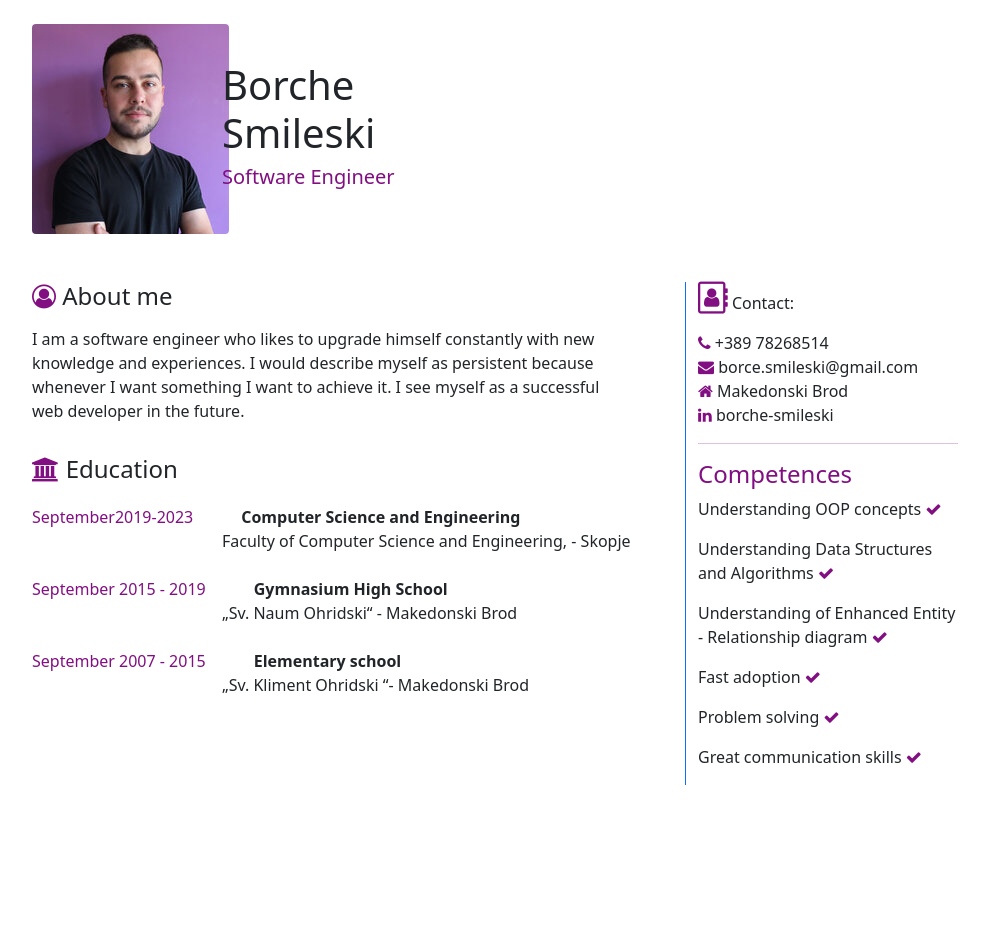
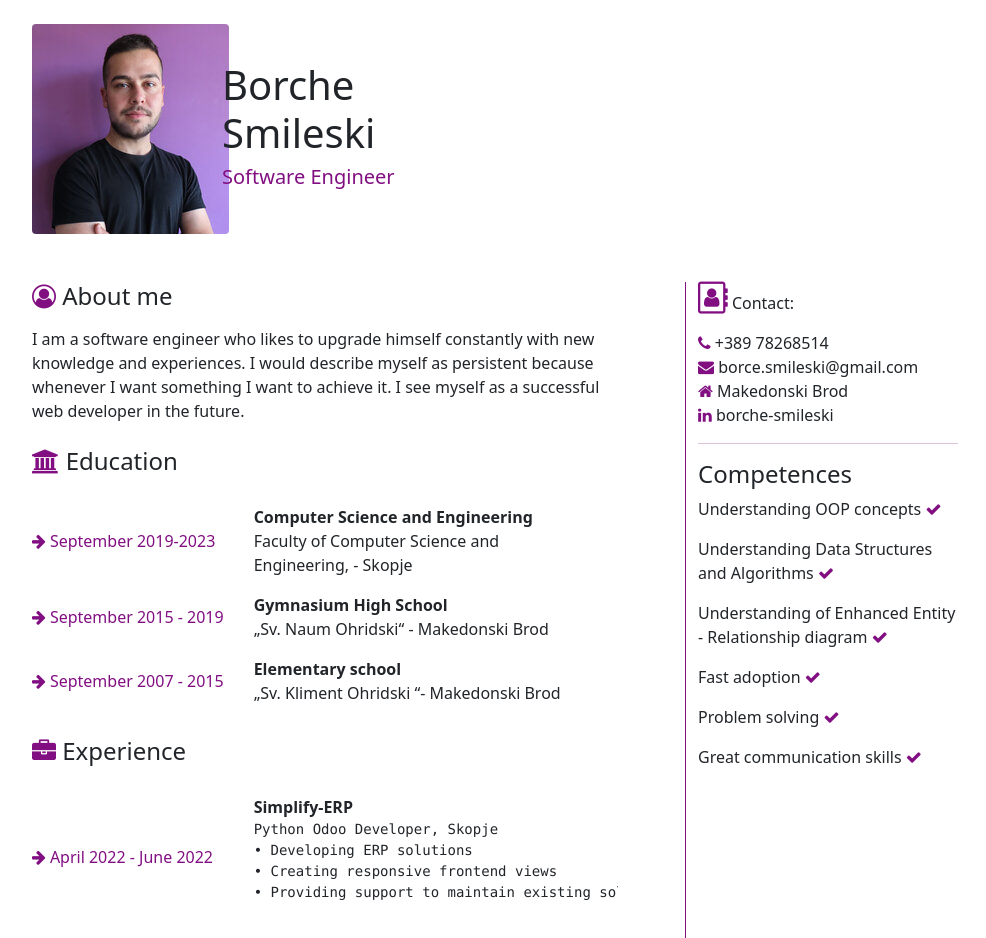
Before and after one commit to borcesmileski/portfolio, a Vue app: page / in a window 1280 px wide. Shown: the top 938 px of the page, without its empty margins (145-1131 px from the left). Before the commit the page ends 800 px from the top, so only its background shows below. Built offline with nearby package versions, Linux system fonts and the light colour scheme.

Commit message:
Changed primary color and added experiences

```diff
--- a/src/assets/scss/app.scss
+++ b/src/assets/scss/app.scss
@@ -1,3 +1,4 @@
 $fa-font-path: "~font-awesome/fonts";
+$primary: #820f82;
 @import "~bootstrap/scss/bootstrap";
 @import "~font-awesome/scss/font-awesome";
--- /dev/null
+++ b/src/components/Education.vue
@@ -0,0 +1,78 @@
+<template>
+  <div class="pt-2">
+    <h4> <i class="text-primary fa fa-university pb-3" aria-hidden="true"></i> Education</h4>
+    <div>
+      <div v-for="edu in education" class="row">
+        <div class="col-12 col-lg-4 align-self-center">
+          <i class="fa fa-arrow-right text-primary" aria-hidden="true"></i>
+          <span class="text-primary "> {{edu.date}}</span>
+        </div>
+        <div class="col-12 col-lg-6 text-start py-2">
+          <span><b>{{edu.name}}</b></span>
+          <br/>
+          <span>{{edu.description}}</span>
+        </div>
+
+      </div>
+
+      <br/>
+
+    </div>
+    <h4> <i class="text-primary fa fa-briefcase pb-3" aria-hidden="true"></i> Experience</h4>
+    <div>
+      <div v-for="exp in experience" class="row">
+        <div class="col-12 col-lg-4 align-self-center">
+          <i class="fa fa-arrow-right text-primary" aria-hidden="true"></i>
+          <span class="text-primary "> {{exp.date}}</span>
+        </div>
+        <div class="col-12 col-lg-7 text-start py-2">
+          <span><b>{{exp.name}}</b></span>
+          <br/>
+          <pre>{{exp.description}}</pre>
+        </div>
+
+      </div>
+
+      <br/>
+
+    </div>
+  </div>
+</template>
+
+<script>
+export default {
+  name: "Education",
+  data() {
+    return {
+      education:[
+        {
+          date: 'September 2019-2023',
+          name: 'Computer Science and Engineering',
+          description:'Faculty of Computer Science and Engineering, - Skopje'
+        },
+        {
+          date: 'September 2015 - 2019',
+          name: 'Gymnasium High School',
+          description:'„Sv. Naum Ohridski“ - Маkedonski Brod'
+        },
+        {
+          date: 'September 2007 - 2015',
+          name: 'Elementary school',
+          description:'„Sv. Kliment Ohridski “- Мakedonski Brod'
+        },
+      ],
+      experience:[
+        {
+          date:'April 2022 - June 2022',
+          name:'Simplify-ERP',
+          description: 'Python Odoo Developer, Skopje \n• Developing ERP solutions \n• Creating responsive frontend views \n• Providing support to maintain existing solutions'
+        }
+      ]
+    }
+  }
+}
+</script>
+
+<style scoped>
+
+</style>
--- /dev/null
+++ b/src/components/Header.vue
@@ -0,0 +1,23 @@
+<template>
+
+  <div class="row">
+    <div class="col-12 col-lg-2 offset-lg-1">
+      <img class="rounded" alt="profile piicture" src="../assets/img/profile.jpg">
+    </div>
+    <div class="col-12 col-lg-3  align-self-center">
+      <h1>Borche Smileski</h1>
+      <h5 class="text-primary">Software Engineer</h5>
+    </div>
+  </div>
+
+</template>
+
+<script>
+export default {
+  name: "Header"
+}
+</script>
+
+<style scoped>
+
+</style>
--- /dev/null
+++ b/src/components/RightBar.vue
@@ -0,0 +1,60 @@
+<template>
+  <div class="col-12 col-lg-3 border-start border-1 border-primary">
+    <i style="color: #820f82;" class="fa fa-address-book-o fa-2x" aria-hidden="true"></i> Contact:
+
+    <div class="mt-3">
+      <p>
+        <i class="text-primary fa fa-phone" aria-hidden="true"></i> +389 78268514
+        <br/>
+        <i class="text-primary fa fa-envelope" aria-hidden="true"></i> borce.smileski@gmail.com
+        <br/>
+        <i class="text-primary fa fa-home" aria-hidden="true"></i> Makedonski Brod
+        <br/>
+        <i class="text-primary fa fa-linkedin" aria-hidden="true"></i> borche-smileski
+      </p>
+    </div>
+    <hr style="color: #820f82;">
+    <div class="mt-2">
+      <h4 class="text-truncate">Competences</h4>
+      <div v-for="comp in competences">
+        <p>{{ comp.skill }} <i style="color:#820f82 " class="fa fa-check " aria-hidden="true"></i></p>
+      </div>
+
+    </div>
+
+  </div>
+</template>
+
+<script>
+export default {
+  name: "RightBar",
+  data() {
+    return {
+      competences: [
+        {
+          skill: 'Understanding OOP concepts',
+        },
+        {
+          skill: 'Understanding Data Structures and Algorithms',
+        },
+        {
+          skill: 'Understanding of Enhanced Entity - Relationship diagram',
+        },
+        {
+          skill: 'Fast adoption',
+        },
+        {
+          skill: 'Problem solving',
+        },
+        {
+          skill: ' Great communication skills',
+        }
+      ],
+    }
+  }
+}
+</script>
+
+<style scoped>
+
+</style>
--- a/src/views/Portfolio.vue
+++ b/src/views/Portfolio.vue
@@ -1,119 +1,39 @@
 <template>
   <div class="container mt-4">
-    <div class="row">
-      <div class="col-12 col-lg-2 offset-lg-1">
-        <img class="rounded" src="../assets/img/profile.jpg">
-      </div>
-      <div class="col-12 col-lg-3  align-self-center">
-        <h1>Borche Smileski</h1>
-        <h5 style="color: #820f82">Software Engineer</h5>
-      </div>
-      <div class="col-12 col-lg-3 offset-lg-1 align-self-lg-center">
 
-
-      </div>
-    </div>
+      <Header/>
 
     <div class="row mt-5">
       <div class="col-12 col-lg-7 offset-lg-1 ">
         <div class="pe-5">
-          <h4 class="pb-2" ><i style="color: #820f82" class="fa fa-user-circle-o" aria-hidden="true"></i> About me</h4>
+          <h4 class="pb-2" ><i class="text-primary fa fa-user-circle-o" aria-hidden="true"></i> About me</h4>
           <p>I am a software engineer who likes to upgrade himself constantly with new knowledge and experiences.
             I would describe myself as persistent because whenever I want something I want to achieve it.
             I see myself as a successful web developer in the future. </p>
         </div>
-        <div class="pt-3">
-          <h4> <i style="color: #820f82" class="fa fa-university pb-3" aria-hidden="true"></i> Education</h4>
-          <div v-for="edu in education">
-            <div>
-              <span style="color:#820f82;">{{edu.date}}</span>
-              <span  class="d-inline ps-5"> <b>{{edu.name}}</b></span>
-              <span style="margin-left: 190px" class="d-block"> {{edu.description}}</span>
 
-            </div>
-
-            <br/>
-          </div>
-        </div>
-      </div>
-      <div class="col-12 col-lg-3 border-start border-1 border-primary">
-        <i style="color: #820f82;" class="fa fa-address-book-o fa-2x" aria-hidden="true"></i> Contact:
-
-        <div class="mt-3">
-          <p>
-            <i style="color: #820f82;" class="fa fa-phone" aria-hidden="true"></i> +389 78268514
-            <br/>
-            <i style="color: #820f82;" class="fa fa-envelope" aria-hidden="true"></i> borce.smileski@gmail.com
-            <br/>
-            <i style="color: #820f82;" class="fa fa-home" aria-hidden="true"></i> Makedonski Brod
-            <br/>
-            <i style="color: #820f82;" class="fa fa-linkedin" aria-hidden="true"></i> borche-smileski
-          </p>
-        </div>
-        <hr style="color: #820f82;">
-        <div class="mt-2">
-            <h4 style="color: #820f82">Competences</h4>
-          <div v-for="comp in competences">
-            <p>{{comp.skill}} <i style="color:#820f82 " class="fa fa-check " aria-hidden="true"></i> </p>
-          </div>
-
-        </div>
-
+        <Education/>
       </div>
 
+      <RightBar/>
 
     </div>
   </div>
 </template>
 
 <script>
+import Header from "@/components/Header";
+import RightBar from "@/components/RightBar";
+import Education from "@/components/Education";
 export default {
+
   name: 'Portfolio',
+  components:{
+    Header: Header,RightBar,Education
+  },
   data() {
     return {
-      competences: [
-        {
-          skill: 'Understanding OOP concepts',
-          circle: 5,
-        },
-        {
-          skill: 'Understanding Data Structures and Algorithms',
-          circle: 5,
-        },
-        {
-          skill: 'Understanding of Enhanced Entity - Relationship diagram',
-          circle: 5,
-        },
-        {
-          skill: 'Fast adoption',
-          circle: 5,
-        },
-        {
-          skill: 'Problem solving',
-          circle: 5,
-        },
-        {
-          skill: ' Great communication skills',
-          circle: 5,
-        }
-      ],
-      education:[
-        {
-          date: 'September2019-2023',
-          name: 'Computer Science and Engineering',
-          description:'Faculty of Computer Science and Engineering, - Skopje'
-        },
-        {
-          date: 'September 2015 - 2019',
-          name: 'Gymnasium High School',
-          description:'„Sv. Naum Ohridski“ - Маkedonski Brod'
-        },
-        {
-          date: 'September 2007 - 2015',
-          name: 'Elementary school',
-          description:'„Sv. Kliment Ohridski “- Мakedonski Brod'
-        },
-      ]
+
     }
   }
 }
```
Also changed, not shown: src/components/layout/Navbar.vue (deleted, +0 -15 lines).
